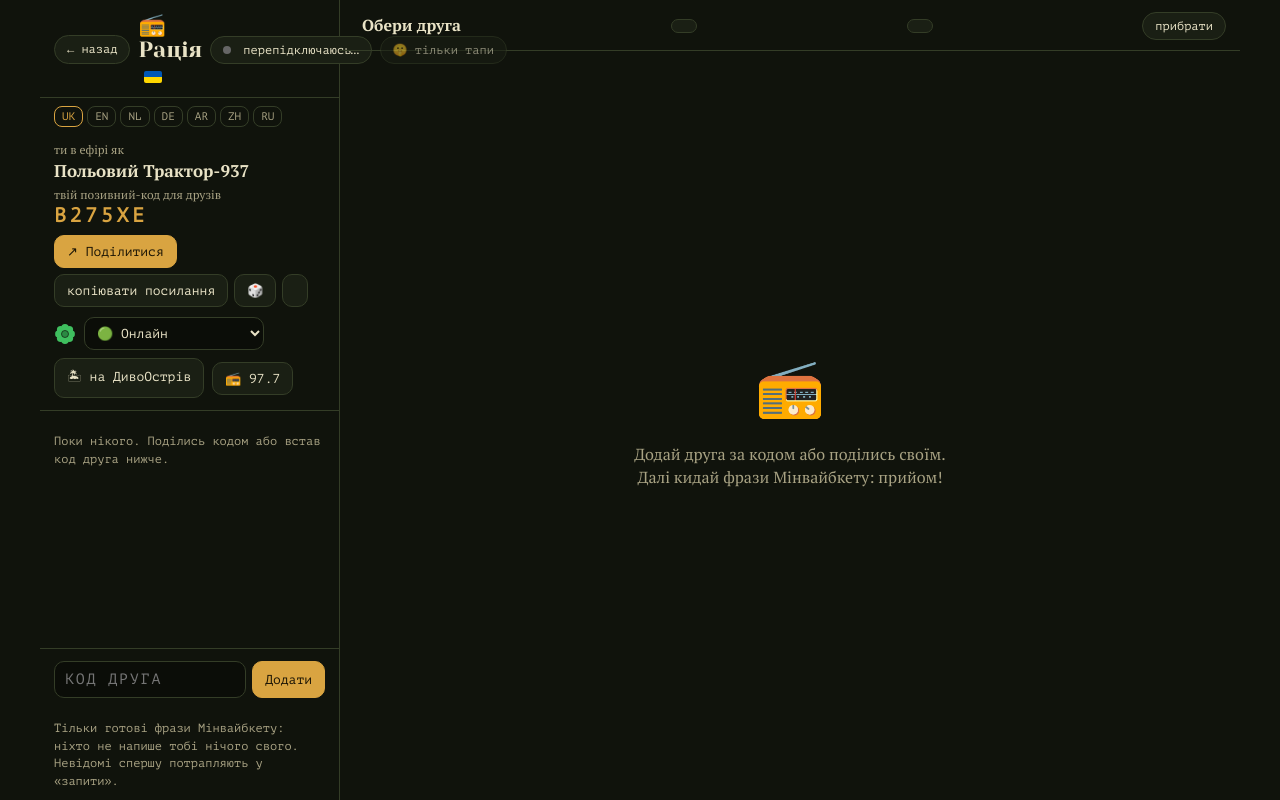
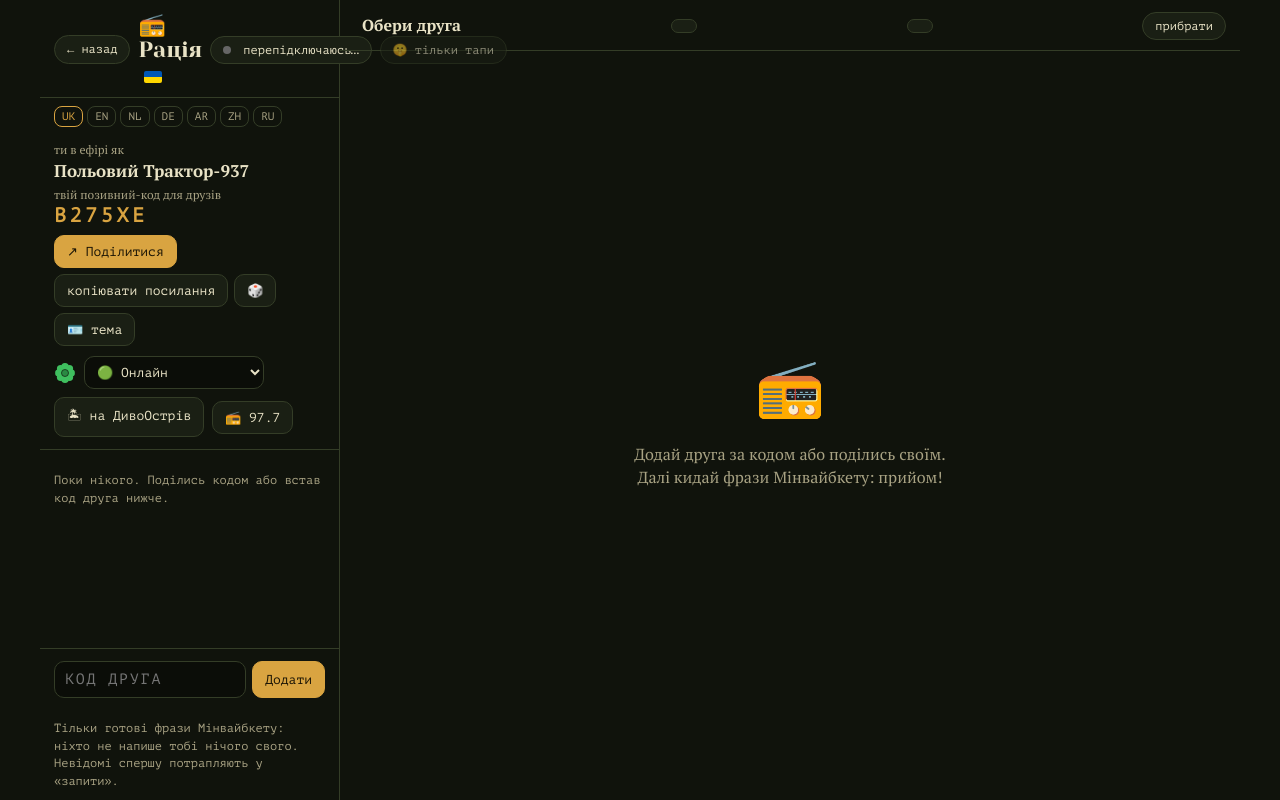
Before and after one commit to rxvkbr/minvaibvet, a website: page racia.html in a window 1280 px wide. Drawn offline with Linux system fonts and the light colour scheme.

Commit message:
рація: картка «тема» бере T/me/csName/EMO/link із window.VV_RACIA
Блок 🪪 «тема» — окремий IIFE й звертався до помічників, схованих
у приватній області головного скрипта → ReferenceError на label()
при завантаженні, що валило racia.html у всіх мовах (корінь ~22 з 26
впалих тестів: racia opens, speaks ×7, fm977, розбуди, тема).

Co-Authored-By: Claude Opus 4.8 <noreply@anthropic.com>
Claude-Session: https://claude.ai/code/session_01YSA8KMdbd449J4zmHYF2qz

```diff
--- a/racia.html
+++ b/racia.html
@@ -345,7 +345,7 @@ document.addEventListener("pointerdown",function once(){if(window.Notification&&
 /* ===== start ===== */
 paintStatic();paintMe();paintPad();paintList();connect();upIsland();
 var hm=(location.hash||"").match(/add=([A-Za-z0-9]{6})/);if(hm){try{history.replaceState(null,"",location.pathname);}catch(e){}setTimeout(function(){addFriend(hm[1]);},400);}
-window.VV_RACIA={me:me,friends:function(){return friends;},chats:function(){return chats;}};
+window.VV_RACIA={me:me,friends:function(){return friends;},chats:function(){return chats;},T:T,csName:csName,EMO:EMO,link:link};
 })();
 </script>
 <script src="vendor/akvavita.js"></script>
@@ -366,6 +366,7 @@ window.VV_FM977={on:function(){return !!eng;},info:function(){return eng?eng.inf
 <script>
 /* 🪪 «тема»: a vibe badge with your Рація call sign only (partisan custom: no real name), QR = your Рація invite */
 (function(){var B=document.getElementById("vcard");if(!B)return;
+var R=window.VV_RACIA||{},T=R.T,csName=R.csName,EMO=R.EMO,me=R.me,link=R.link;
 function rr(g,x,y,w,h,r){g.beginPath();g.moveTo(x+r,y);g.arcTo(x+w,y,x+w,y+h,r);g.arcTo(x+w,y+h,x,y+h,r);g.arcTo(x,y+h,x,y,r);g.arcTo(x,y,x+w,y,r);g.closePath();}
 function qr(text){var q=qrcode(0,"M");q.addData(text);q.make();return q;}
 function flag(g,x,y,w,h,line){g.fillStyle="#0057b7";g.fillRect(x,y,w,h/2);g.fillStyle="#ffd700";g.fillRect(x,y+h/2,w,h/2);if(line){g.lineWidth=2;g.strokeStyle=line;g.strokeRect(x,y,w,h);}}
```
